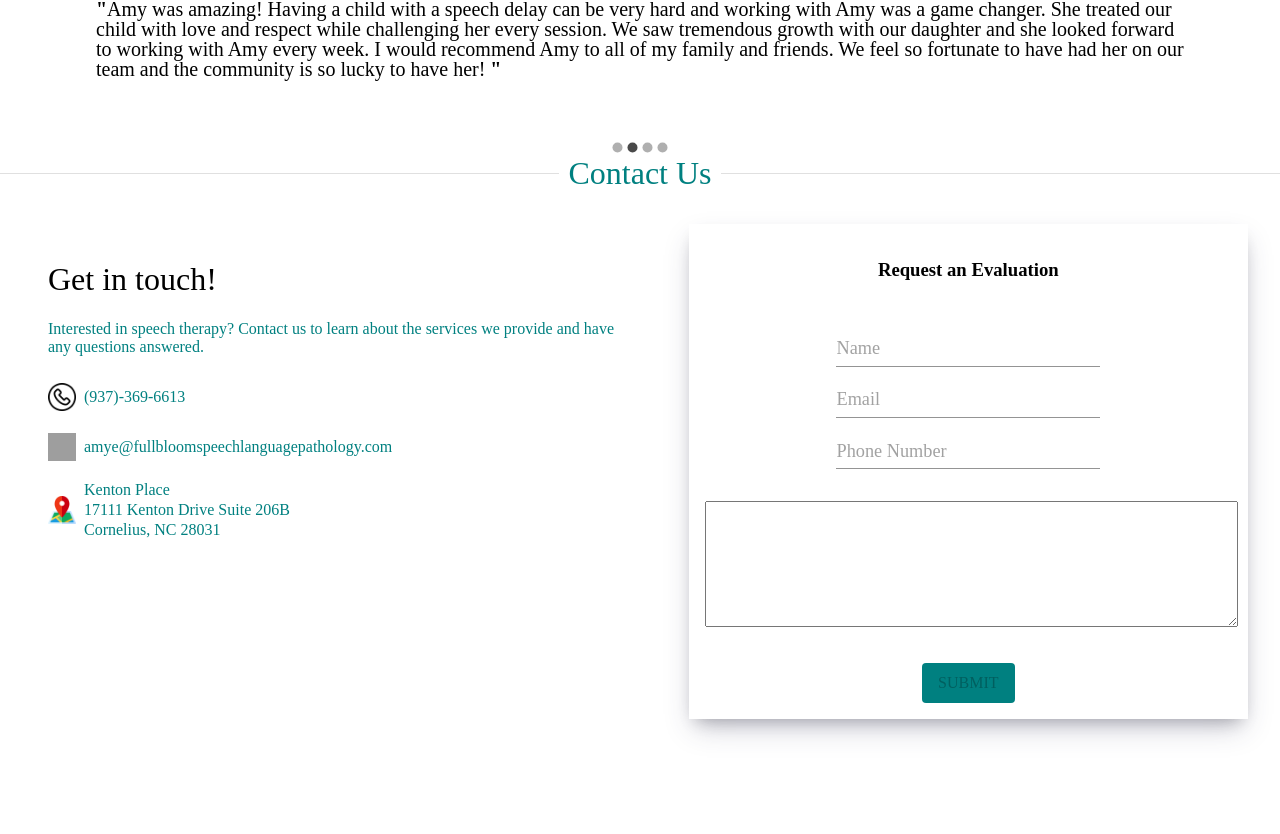
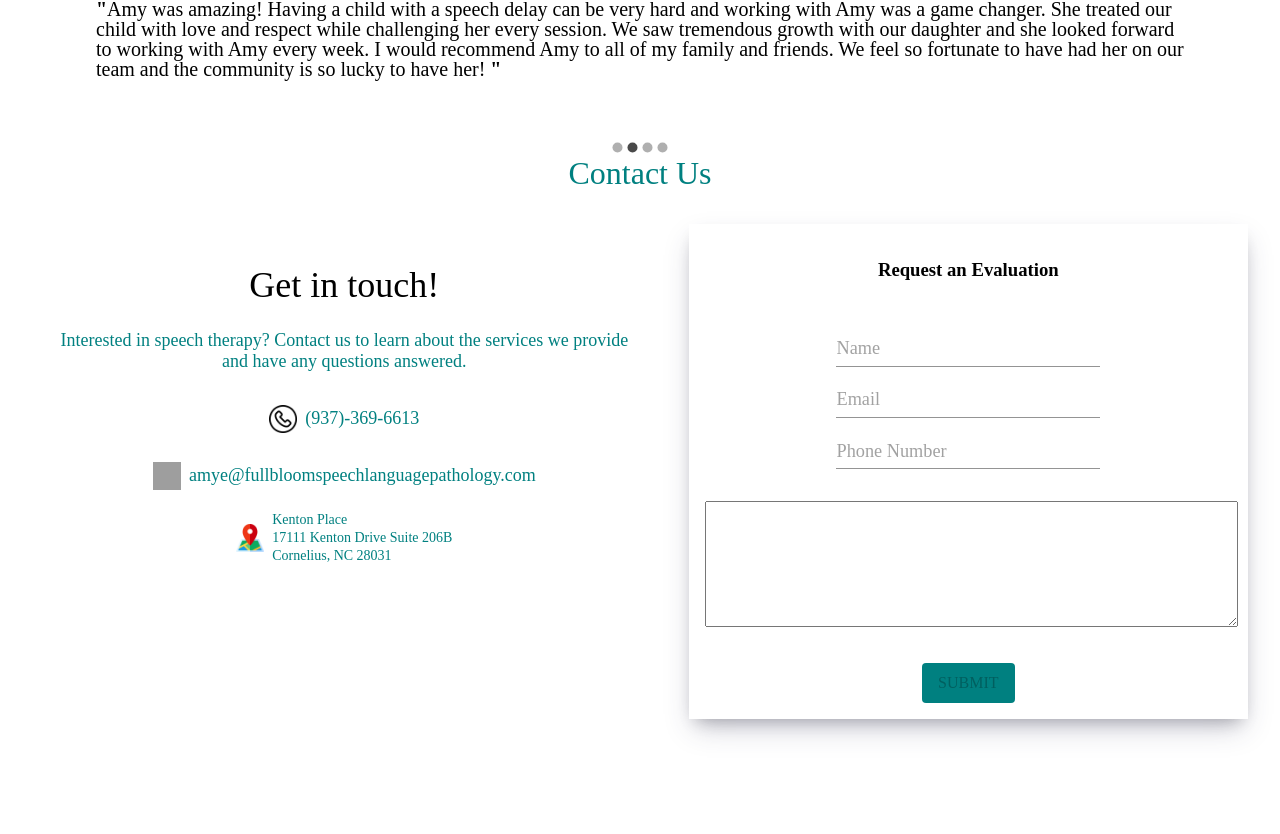
Before and after one commit to beemak789/AE_SLP_Website, a React (Create React App) app in the folder AE_Website/: page / in a window 1280 px wide. Shown: the part 2706-3540 px from the top of the page. Built offline with nearby package versions, Linux system fonts and the light colour scheme; grey boxes are pictures that could not be loaded; a web font is replaced by a local one.

Commit message:
center contact us text

```diff
--- a/AE_Website/src/component/AboutMe.js
+++ b/AE_Website/src/component/AboutMe.js
@@ -121,7 +121,6 @@ const ProfileImg = styled.img`
 
   @media (min-width: 375px) and (max-width: 768px) {
     width: 90%;
-    height: 100%;
   }
 `;
 
@@ -175,7 +174,6 @@ const FamilyImg = styled.img`
 
   @media (min-width: 375px) and (max-width: 768px) {
     width: 90%;
-    height: 90%;
   }
 `;
 
--- a/AE_Website/src/component/ContactMe.js
+++ b/AE_Website/src/component/ContactMe.js
@@ -30,22 +30,26 @@ const ContactMe = () => {
               services we provide and have any questions answered.
             </p>
 
+            <ContactDetailsContainer>
+              <NumberEmailContainer>
                 <div className='info'>
                   <img src='/phone.png' height={28} width={28} alt='' />
                   <p>(937)-369-6613</p>
                 </div>
-            <div className='info'>
+                <div className='info email'>
                   <img src='/mail.png' height={28} width={28} alt='' />
                   <p>amye@fullbloomspeechlanguagepathology.com</p>
                 </div>
-            <div className='address-container'>
+              </NumberEmailContainer>
+              <AddressContainer>
                 <img src='/map.png' height={28} width={28} alt='' />
                 <div className='address'>
                   <p>Kenton Place</p>
                   <p>17111 Kenton Drive Suite 206B</p>
                   <p>Cornelius, NC 28031</p>
                 </div>
-            </div>
+              </AddressContainer>
+            </ContactDetailsContainer>
           </GetInTouch>
 
           <Form />
@@ -61,6 +65,7 @@ const ContactMeContainer = styled.div`
   display: flex;
   flex-direction: column;
   padding-bottom: 3rem;
+  align-items: center;
 
   @media (min-width: 375px) and (max-width: 768px) {
     width: 100%;
@@ -78,12 +83,46 @@ const ContactTextboxContainer = styled.div`
   }
 `;
 
+const NumberEmailContainer = styled.div`
+  display: flex;
+  flex-direction: column;
+  align-items: center;
+
+  .info {
+    display: flex;
+    align-items: center;
+    gap: 0.5rem;
+    text-align: center;
+  }
+
+  .info.email {
+    @media (min-width: 375px) and (max-width: 768px) {
+      font-size: 13px;
+    }
+  }
+
+  @media (min-width: 375px) and (max-width: 768px) {
+    width: 100%;
+  }
+`;
+
+const ContactDetailsContainer = styled.div`
+  display: flex;
+  flex-direction: column;
+  align-items: center;
+  margin: auto;
+  font-size: 18px;
+  width: 100%;
+`;
+
 const GetInTouch = styled.div`
+  padding: 1rem;
+  text-align: center;
+  font-size: 18px;
   width: 50%;
-  padding: 1rem;
 
   h1 {
-    text-align: start;
+    text-align: center;
     font-weight: 100;
   }
 
@@ -91,25 +130,23 @@ const GetInTouch = styled.div`
     color: #008080;
   }
 
-  .info {
-    display: flex;
-    align-items: center;
-    gap: 0.5rem;
+  @media (min-width: 375px) and (max-width: 768px) {
+    font-size: 14px;
+    width: 90%;
+    margin: auto;
   }
+`;
 
-  .address-container {
+const AddressContainer = styled.div`
   display: flex;
   flex-direction: row;
   align-items: center;
   gap: 0.5rem;
+  justify-content: center;
 
   .address {
     line-height: 3pt;
-    }
-  }
-
-  @media (min-width: 375px) and (max-width: 768px) {
-    width: fit-content;
-    font-size: 12px;
+    text-align: start;
+    font-size: 14px;
   }
 `;
```
Lines whose indentation alone changed are shown as unchanged.
